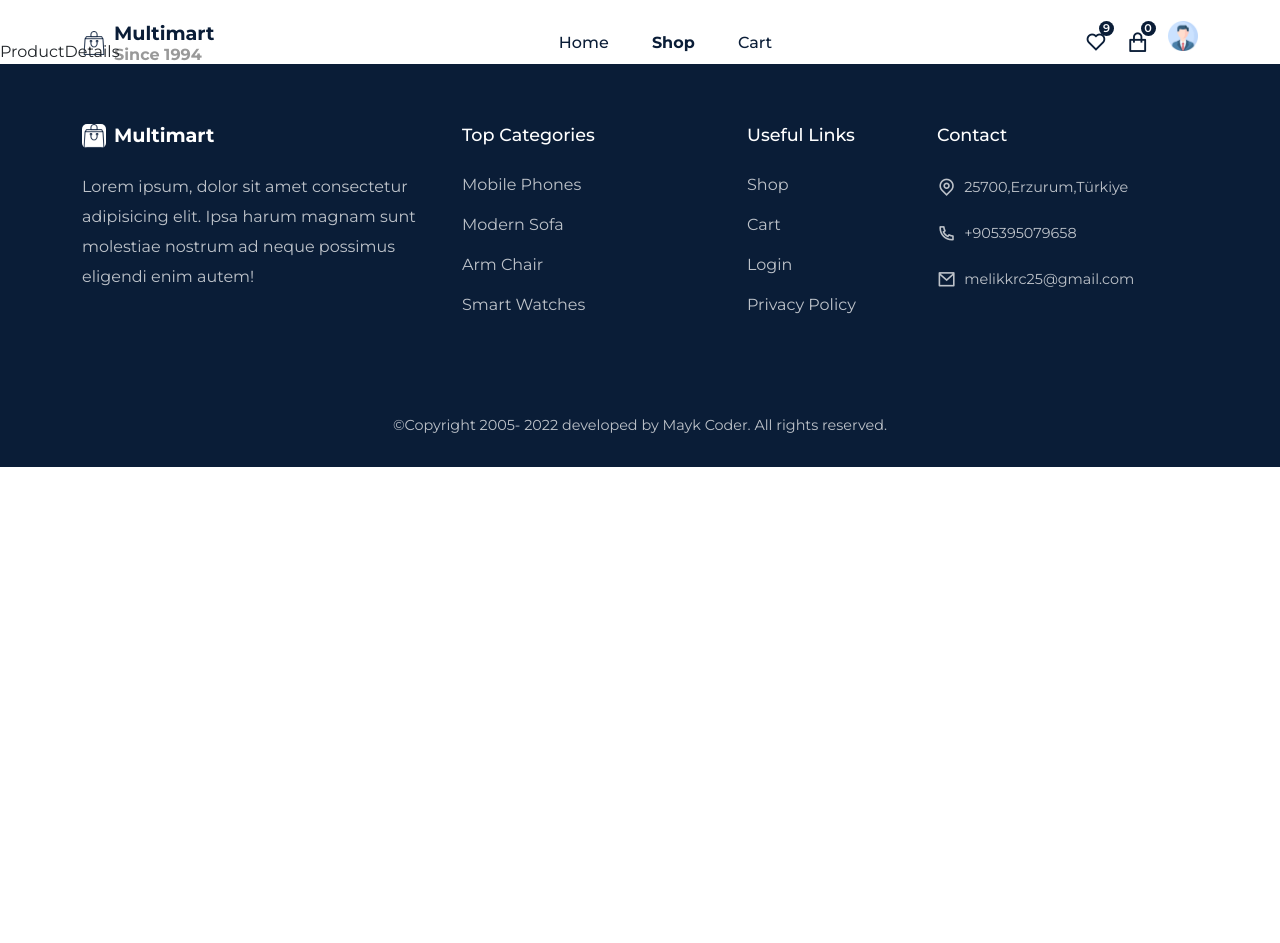
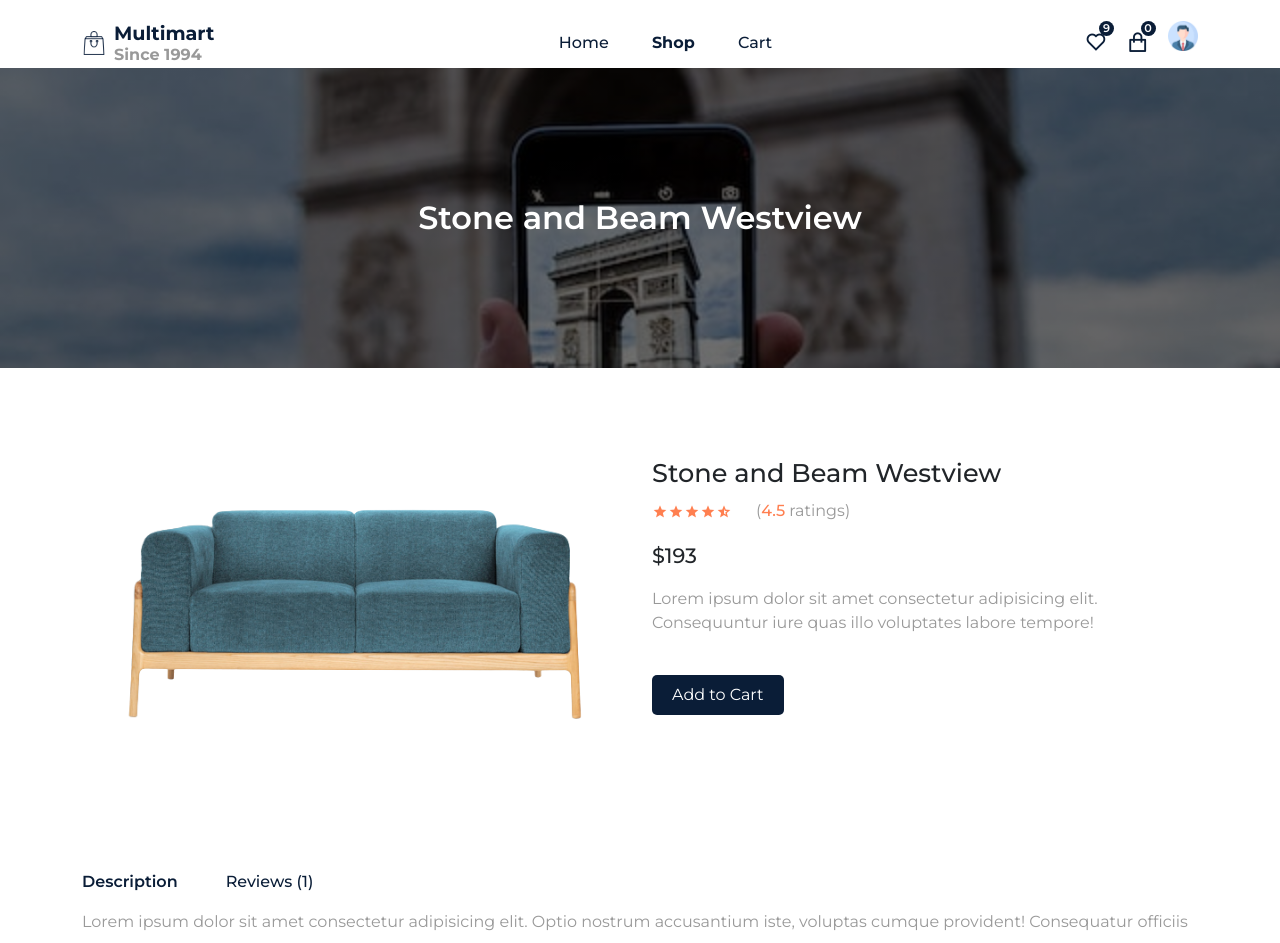
Before and after one commit to mkaraca25/KRC-ecommerce, a React (Create React App) app: page /shop/01 in a window 1280 px wide. Shown: the top 943 px of the page. Before the commit the page ends 800 px from the top, so only its background shows below. Built offline with nearby package versions, Linux system fonts and the light colour scheme.

Commit message:
03012023 Shop page added

```diff
--- a/src/components/UI/ProductsList.jsx
+++ b/src/components/UI/ProductsList.jsx
@@ -6,7 +6,7 @@
     <>
     {
         data?.map((item,index) => (
-            <ProductCard item={item}key={index}/>
+            <ProductCard item={item} key={index}/>
         ))
     }
     </>
--- a/src/pages/ProductDetails.jsx
+++ b/src/pages/ProductDetails.jsx
@@ -1,9 +1,96 @@
-import React from 'react'
+import React,{useState} from 'react'
+import { useParams } from 'react-router-dom'
+import { Container,Row,Col } from 'reactstrap'
+import Products from '../assets/data/products'
+import Helmet from '../components/Helmet/Helmet'
+import CommonSection from '../components/UI/CommonSection'
+import '../styles/product-details.css'
+import { motion } from 'framer-motion'
 
 const ProductDetails = () => {
-  return (
-    <div>ProductDetails</div>
-  )
+
+  const [tab, setTab] = useState('desc')
+  const {id} =useParams()
+  const product=Products.find(item=> item.id===id)
+  const {imgUrl,productName,price, avgRating,reviews,description,
+    shortDesc} = product
+
+  return <Helmet title={productName}>
+    <CommonSection title={productName}/>
+    <section className='pt-0'>
+      <Container>
+        <Row>
+          <Col lg='6'><img src={imgUrl} alt='product'/></Col>
+          <Col lg='6'>
+            <div className="product__details">
+              <h2>{productName}</h2>
+              <div className="product__rating d-flex align-items-center gap-4 mb-3">
+                <div>
+                  <span><i className="ri-star-s-fill"></i></span>
+                  <span><i className="ri-star-s-fill"></i></span>
+                  <span><i className="ri-star-s-fill"></i></span>
+                  <span><i className="ri-star-s-fill"></i></span>
+                  <span><i className="ri-star-half-s-line"></i></span>
+                </div>
+                <p>(<span>{avgRating}</span> ratings)</p>
+              </div>
+              <span className='product__price'>${price}</span>
+              <p className='mt-3'>{shortDesc}</p>
+              <motion.button whileTap={{scale:1.1}} className="buy__btn">
+                Add to Cart
+              </motion.button>
+            </div>
+          </Col>
+        </Row>
+      </Container>
+    </section>
+    <section>
+      <Container>
+        <Row>
+          <Col lg='12'>
+            <div className='tab__wrapper d-flex align-items-center gap-5'>
+              <h6 className={`${tab==='desc'?'active__tab':''}`} onClick={()=>setTab('desc')}>Description</h6>
+              <h6 className={`${tab==='rev'?'active__tab':''}`} onClick={()=>setTab('rev')}>Reviews ({reviews.length})</h6>
+            </div>
+            {
+              tab==='desc'?(<div className="tab__content mt-3">
+              <p>{description}</p>
+            </div>):(<div className='product__review mt-3'>
+              <div className="review__wrapper">
+                <ul>
+                  {
+                    reviews.map((item,index)=><li key={index} className='mb-4'><h6>
+                      Jhon Doe</h6><span> {item.rating}( rating)</span>
+                    <p>{item.text}</p></li> )
+                  }
+                </ul>
+                <div className="review__form"><h4>Leave your experience</h4>
+                  <form action="">
+                    <div className="form__group">
+                      <input type="text" placeholder='Enter name' />
+                    </div>
+                    <div className="form__group d-flex align-items-center gap-4">
+                      <span>1<i className="ri-star-s-fill"></i></span>
+                      <span>2<i className="ri-star-s-fill"></i></span>
+                      <span>3<i className="ri-star-s-fill"></i></span>
+                      <span>4<i className="ri-star-s-fill"></i></span>
+                      <span>5<i className="ri-star-s-fill"></i></span>
+                    </div>
+                    <div className="form__group">
+                      <textarea rows={4} type="text" placeholder='Review Message...' />
+                    </div>
+                    <motion.button type='submit' className='buy__btn'>Submit</motion.button>
+                  </form>
+                </div>
+              </div>
+            </div>)
+            }
+
+          </Col>
+        </Row>
+      </Container>
+    </section>
+  </Helmet>
 }
 
 export default ProductDetails
--- a/src/pages/Shop.jsx
+++ b/src/pages/Shop.jsx
@@ -15,7 +15,35 @@
         (item)=>item.category==='sofa');
         setProductsData(filteredProducts);
     }
+    if(filterValue==='mobile'){
+      const filteredProducts = products.filter(
+        (item)=>item.category==='mobile');
+        setProductsData(filteredProducts);
+    }
+    if(filterValue==='chair'){
+      const filteredProducts = products.filter(
+        (item)=>item.category==='chair');
+        setProductsData(filteredProducts);
+    }
+    if(filterValue==='watch'){
+      const filteredProducts = products.filter(
+        (item)=>item.category==='watch');
+        setProductsData(filteredProducts);
+    }
+    if(filterValue==='wireless'){
+      const filteredProducts = products.filter(
+        (item)=>item.category==='wireless');
+        setProductsData(filteredProducts);
+    }
   }
+  const handleSearch=e=>{
+    const searchTerm = e.target.value;
+    const searchProducts=products.filter(item=>item.productName.toLowerCase().includes(searchTerm.toLowerCase()));
+
+    setProductsData(searchProducts)
+  }
+
+
   return <Helmet title='Shop'>
     <CommonSection title='Products'/>
 
@@ -44,17 +72,17 @@
         </Col>
         <Col lg='6' md='6'>
           <div className="search__box">
-            <input type="text" placeholder='Search...'/>
-            <span><i class="ri-search-line"></i></span>
+            <input type="text" placeholder='Search...' onChange={handleSearch}/>
+            <span><i className="ri-search-line"></i></span>
           </div>
         </Col>
       </Row>
     </Container>
-    <section>
+    <section className='pt-0'>
       <Container>
         <Row>
           {
-            productsData.length===0?<h1>No products are found!</h1> :<ProductsLists data={productsData}/>
+            productsData.length===0?<h1 className="text-center fs-4">No products are found!</h1 > :<ProductsLists data={productsData}/>
           }
         </Row>
       </Container>
--- a/src/styles/common_section.css
+++ b/src/styles/common_section.css
@@ -4,10 +4,11 @@
     background-size:cover;
     margin-top:28px;
     padding-top:10px 0px;
-    margin-bottom:50px;
+    margin-bottom:20px;
     display:flex;
     align-items:center;
     justify-content:center;
+    height:300px;
 }
 .common__section h1{
     color:#fff;
--- /dev/null
+++ b/src/styles/product-details.css
@@ -0,0 +1,70 @@
+.product__details{
+    margin-top: 70px;
+
+}
+.product__details h2{font-size:1.6rem;
+    margin-bottom:10px;}
+.product__rating span i{
+    color: coral;
+}
+.product__rating p span{
+    color:coral;
+    font-weight:500;
+}
+.product__price{
+    font-size:1.3rem;font-weight:500;
+
+}
+.tab__wrapper{
+    color:var(--primary-color);
+    font-weight:500;
+    font-size:1rem;
+    cursor:pointer;
+}
+.active__tab{
+    font-weight:600;
+}
+.tab__content p{
+    line-height:30px;
+}
+.review__wrapper ul li span{
+    color:coral;
+    font-weight:600;
+}
+.review__wrapper ul li p{
+    margin-top:10px;
+}
+.review__form{
+    width:70%;
+    margin:auto;
+    margin-top:50px;
+}
+.review__form h4{
+    font-size:1.2rem;
+    font-weight:600;
+    margin-bottom:30px;
+}
+.form__group input,
+.form__group textarea{
+    width:100%;
+    border:1px solid var(--primary-color);
+    border-radius:5px;
+    padding:8px 20px;
+
+}
+
+.form__group input:focus,
+.form__group textarea:focus{
+    outline:none;
+}
+.form__group{
+    margin-bottom:30px;
+}
+.form__group span{
+    display:flex;
+    align-items:center;
+    column-gap:5px;
+    color:coral;
+    font-weight:600;
+    cursor:pointer;
+}
```
